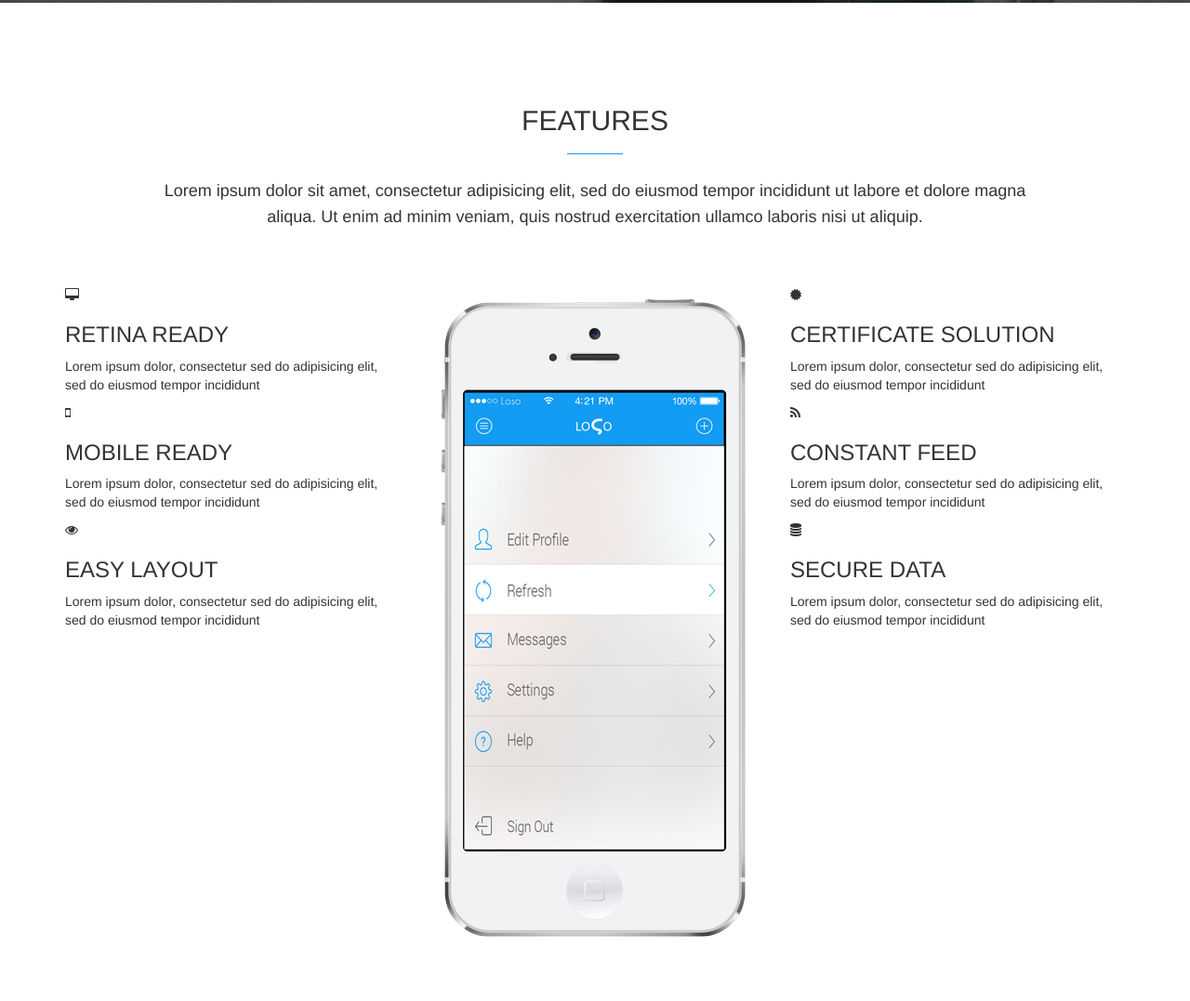
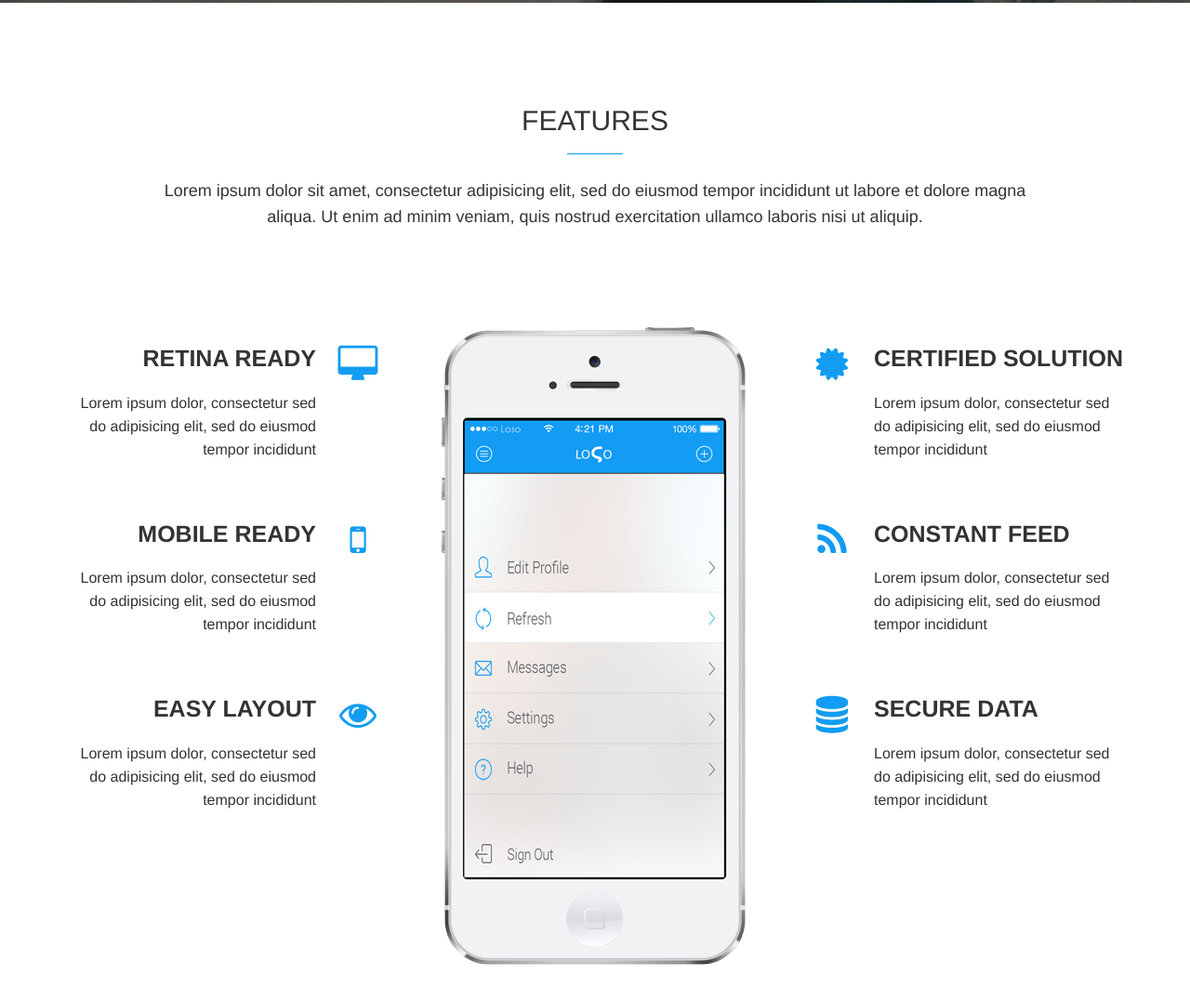
Before and after one commit to Shaneos868/Small-Business-Web-Page, a plain HTML site: page index.html in a window 1280 px wide. Shown: the part 2203-3280 px from the top of the page at 93% size. Before the commit the page ends 3232 px from the top, so only its background shows below. Drawn offline with Linux system fonts and the light colour scheme.

Commit message:
added CSS to features section

```diff
--- a/css/style.css
+++ b/css/style.css
@@ -262,3 +262,82 @@ ol.carousel-indicators {
 	line-height: 27px;
 	padding-top: 50px;
 }
+
+/* ========== Features ========== */
+
+.features-inner-wrapper {
+	padding-top: 30px;
+	padding-bottom: 70px;
+}
+
+.left-feature-item {
+	position: relative;
+	padding-right: 90px;
+	margin-bottom: 65px;
+	text-align: right;
+	margin-top: 35px;
+}
+
+.left-feature-item-icon {
+	position: absolute;
+	right: 0;
+	top: -8px;
+	font-size: 40px;
+	color: #129cf3;
+	width: 90px;
+	height: 90px;
+	text-align: center;
+}
+
+.left-feature-item h3 {
+	text-transform: uppercase;
+	font-size: 25px;
+	font-weight: 700;
+	margin-bottom: 21px;
+	color: #333;
+}
+
+.left-feature-item p {
+	color: #333;
+	font-size: 16px;
+	font-weight: 300;
+	line-height: 25px;
+}
+
+.feature-iphone img {
+	width: 100%;
+}
+
+.right-feature-item {
+	position: relative;
+	padding-left: 90px;
+	margin-bottom: 65px;
+	margin-top: 35px;
+	text-align: left;
+}
+
+.right-feature-item-icon {
+	position: absolute;
+	left: 0;
+	top: -8px;
+	font-size: 40px;
+	color: #129CF3;
+	width: 90px;
+	height: 90px;
+	text-align: center;
+	}
+
+	.right-feature-item h3 {
+		text-transform: uppercase;
+		font-size: 25px;
+		font-weight: 700;
+		margin-bottom: 21px;
+		color: #333;
+	}
+
+	.right-feature-item p {
+		color: #333;
+		font-size: 16px;
+		font-weight: 300;
+		line-height: 25px;
+	}
--- a/index.html
+++ b/index.html
@@ -330,18 +330,18 @@
 						<!-- right feature item 01 -->
 						<div class="right-feature-item">
 							<!-- Icon -->
-							<div class="right-feature-item-icons">
+							<div class="right-feature-item-icon">
 								<i class="fa fa-certificate"></i>
 							</div>
 							<!-- feature item title & description -->
-							<h3> CERTIFICATE SOLUTION</h3>
+							<h3> CERTIFIED SOLUTION</h3>
 							<P>Lorem ipsum dolor, consectetur sed do adipisicing elit, sed do eiusmod tempor incididunt</P>
 						</div>
 
 						<!-- right feature item 02 -->
 						<div class="right-feature-item">
 							<!-- Icon -->
-							<div class="right-feature-item-icons">
+							<div class="right-feature-item-icon">
 								<i class="fa fa-rss"></i>
 							</div>
 							<!-- feature item title & description -->
@@ -352,7 +352,7 @@
 						<!-- right feature item 03 -->
 						<div class="right-feature-item">
 							<!-- Icon -->
-							<div class="right-feature-item-icons">
+							<div class="right-feature-item-icon">
 								<i class="fa fa-database"></i>
 							</div>
 							<!-- feature item title & description -->
```
